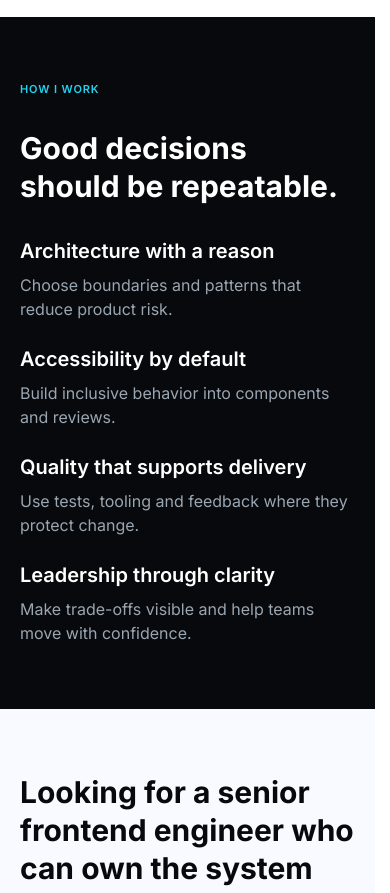
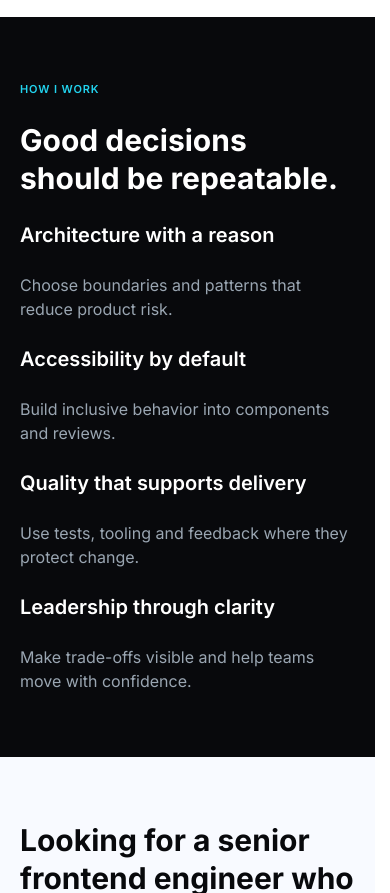
Before and after one commit to Santinni/cg-portfolio-web, a Next.js app: page /en in a window 390 px wide. Shown: the part 2340-3233 px from the top of the page. Built offline with nearby package versions, Linux system fonts and the light colour scheme; no server answers.

Commit message:
fix(home): align principles responsive layout

```diff
--- a/src/app/[locale]/(frontend)/(pages)/(home)/blocks/principles/Principles.module.css
+++ b/src/app/[locale]/(frontend)/(pages)/(home)/blocks/principles/Principles.module.css
@@ -1,6 +1,18 @@
+.section {
+  padding-block: var(--space-64);
+
+  @media (min-width: 1024px) {
+    padding-block: var(--section-block);
+  }
+}
+
 .eyebrow {
   color: var(--accent-on-contrast);
-  margin-bottom: var(--space-32);
+  margin-bottom: var(--space-24);
+
+  @media (min-width: 1024px) {
+    margin-bottom: var(--space-32);
+  }
 }
 
 .title {
@@ -8,9 +20,13 @@
   line-height: var(--line-height-h2);
   font-weight: 700;
   color: var(--text-on-contrast);
-  margin: 0 0 var(--space-32);
+  margin: 0 0 var(--space-24);
   max-width: 720px;
   text-wrap: balance;
+
+  @media (min-width: 1024px) {
+    margin-bottom: var(--space-32);
+  }
 }
 
 .titleWide {
@@ -35,13 +51,10 @@
   list-style: none;
   display: grid;
   grid-template-columns: 1fr;
+  align-items: start;
   gap: var(--space-24);
   margin: 0;
   padding: 0;
-
-  @media (min-width: 768px) {
-    grid-template-columns: repeat(2, minmax(0, 1fr));
-  }
 
   @media (min-width: 1024px) {
     grid-template-columns: repeat(4, minmax(0, 1fr));
@@ -52,7 +65,11 @@
 .item {
   display: flex;
   flex-direction: column;
-  gap: var(--space-8);
+  gap: var(--space-24);
+
+  @media (min-width: 1024px) {
+    gap: var(--space-12);
+  }
 }
 
 .itemTitle {
--- a/src/app/[locale]/(frontend)/(pages)/(home)/blocks/principles/index.tsx
+++ b/src/app/[locale]/(frontend)/(pages)/(home)/blocks/principles/index.tsx
@@ -11,7 +11,12 @@ export default async function Principles() {
 	const t = await getTranslations('home.principles')
 
 	return (
-		<Section id="principles" aria-labelledby="principles-heading" tone="contrast">
+		<Section
+			id="principles"
+			aria-labelledby="principles-heading"
+			tone="contrast"
+			className={styles.section}
+		>
 			<Container>
 				<Eyebrow className={styles.eyebrow}>{t('eyebrow')}</Eyebrow>
 				<h2 id="principles-heading" className={styles.title}>
```
Also changed, not shown: 1 other file (tests, documents, lock files or other folders).
